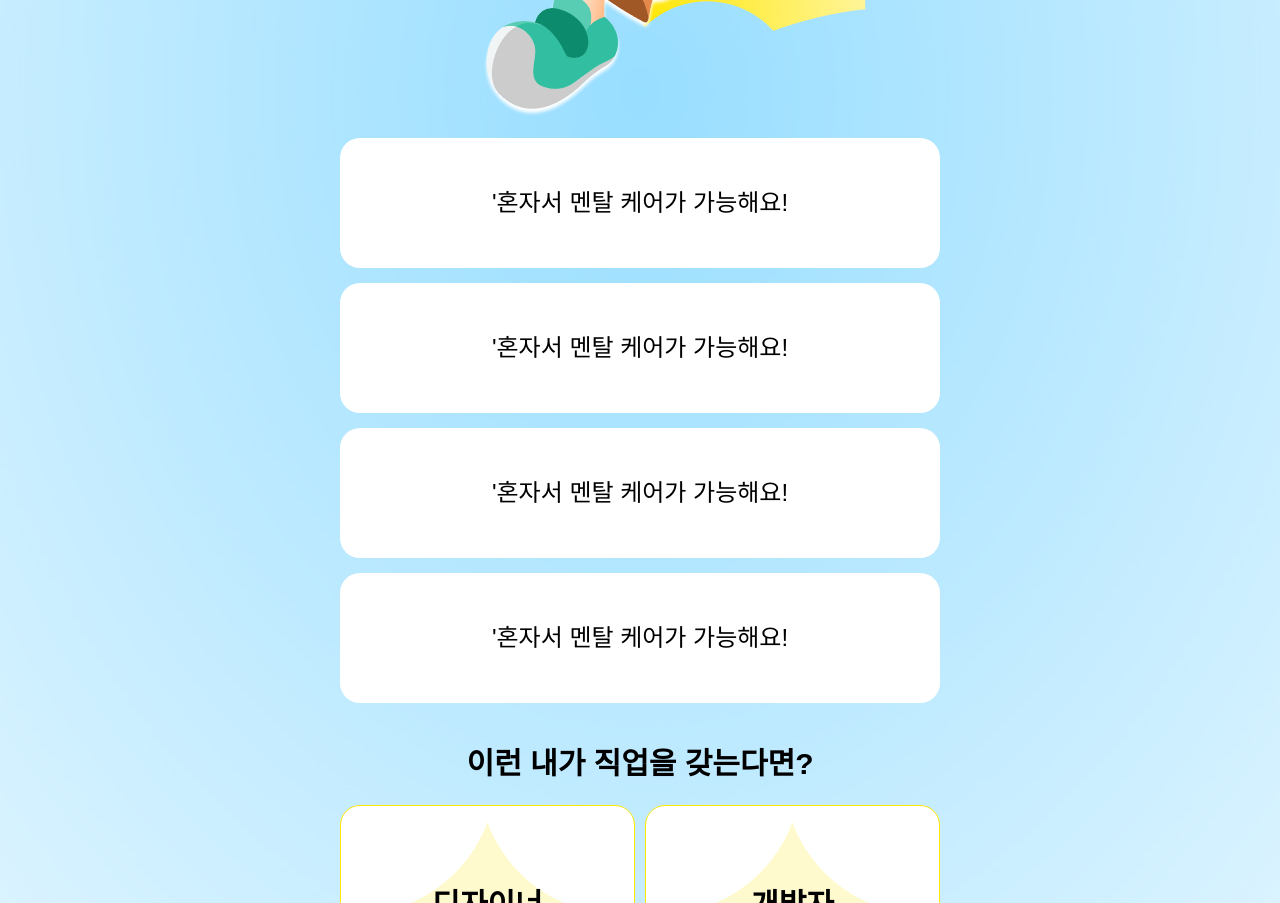
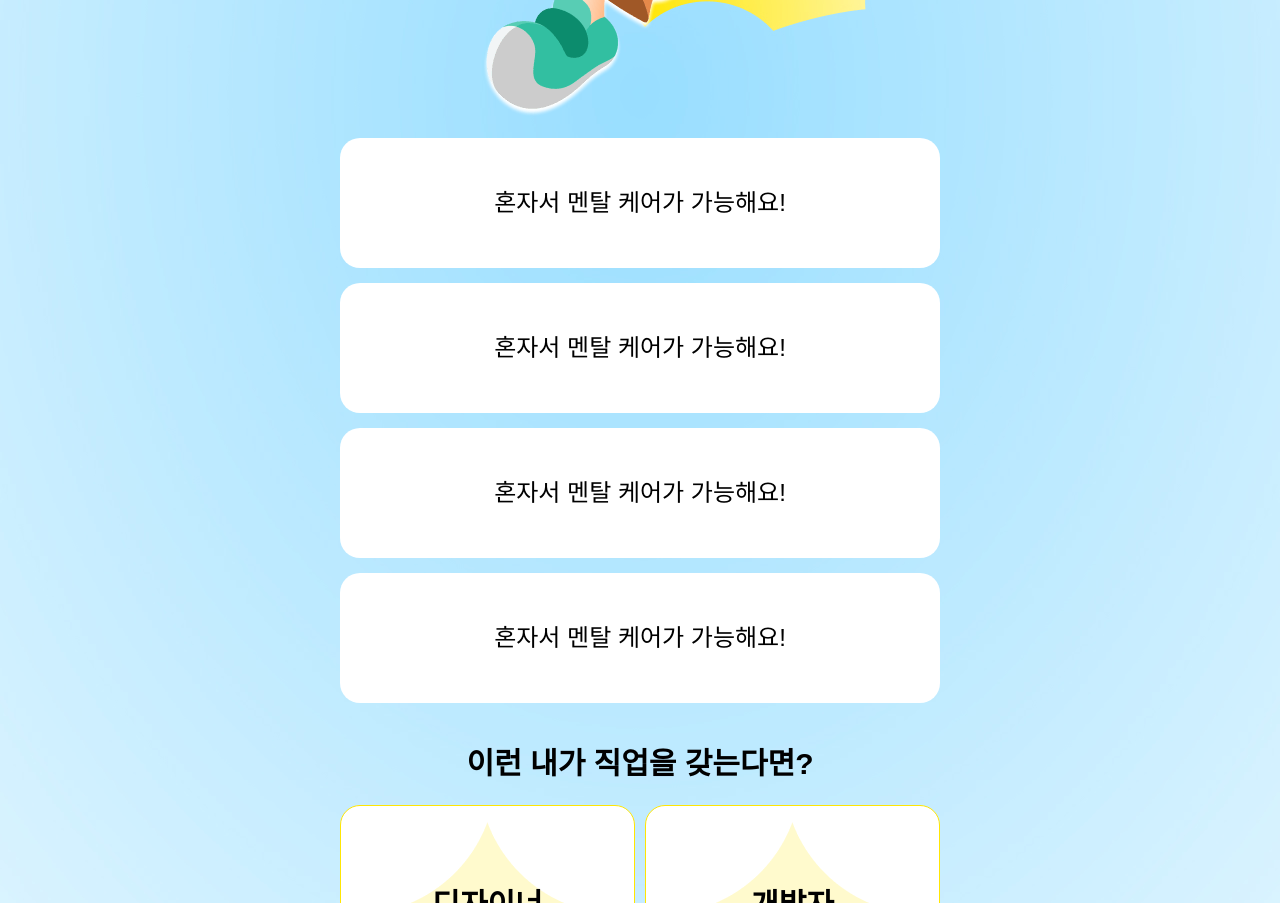
Before and after one commit to perenem/mbti-dev, a plain HTML site: page result.html in a window 1280 px wide. Shown: the part 740-1643 px from the top of the page. Drawn offline with nearby package versions, Linux system fonts and the light colour scheme; a web font is replaced by a local one.

Commit message:
#찐 수정완료

```diff
--- a/js/result.js
+++ b/js/result.js
@@ -9,15 +9,16 @@ const result = results[mbtis[mbti]]
 //console.log(result)
 
 const titleEl = document.querySelector(".page-title")
-const characterEl = document.querySeletor(".character");
+const characterEl = document.querySelector(".character")
 const boxEls = document.querySelectorAll(".box")
 const jobsEls = document.querySelectorAll(".job")
 const lectureEl = document.querySelector(".lecture")
 const lectureImgEl = document.querySelector(".lecture img")
+
 titleEl.innerHTML = result.title
 characterEl.src = result.character
 boxEls.forEach(function(boxEl, index){
-  boxEl.innerHTM = result.results[index]
+  boxEl.innerHTML = result.results[index]
 })
 jobsEls.forEach(function(job, index){
  job.innerHTML=result.jobs[index]
--- a/result.html
+++ b/result.html
@@ -16,16 +16,16 @@
   <img src="./images/result_character1.png" alt="캐릭터" class="character">
   <div class="result">
     <div class="box">
-      '혼자서 멘탈 케어가 가능해요!
+      혼자서 멘탈 케어가 가능해요!
     </div>
     <div class="box">
-      '혼자서 멘탈 케어가 가능해요!
+      혼자서 멘탈 케어가 가능해요!
     </div>
     <div class="box">
-      '혼자서 멘탈 케어가 가능해요!
+      혼자서 멘탈 케어가 가능해요!
     </div>
     <div class="box">
-      '혼자서 멘탈 케어가 가능해요!
+      혼자서 멘탈 케어가 가능해요!
     </div>
   </div>
   <div class="result">
```
Also changed, not shown: index.html (+1 -0 lines), lecture.html (renamed from js/lecture.html).
